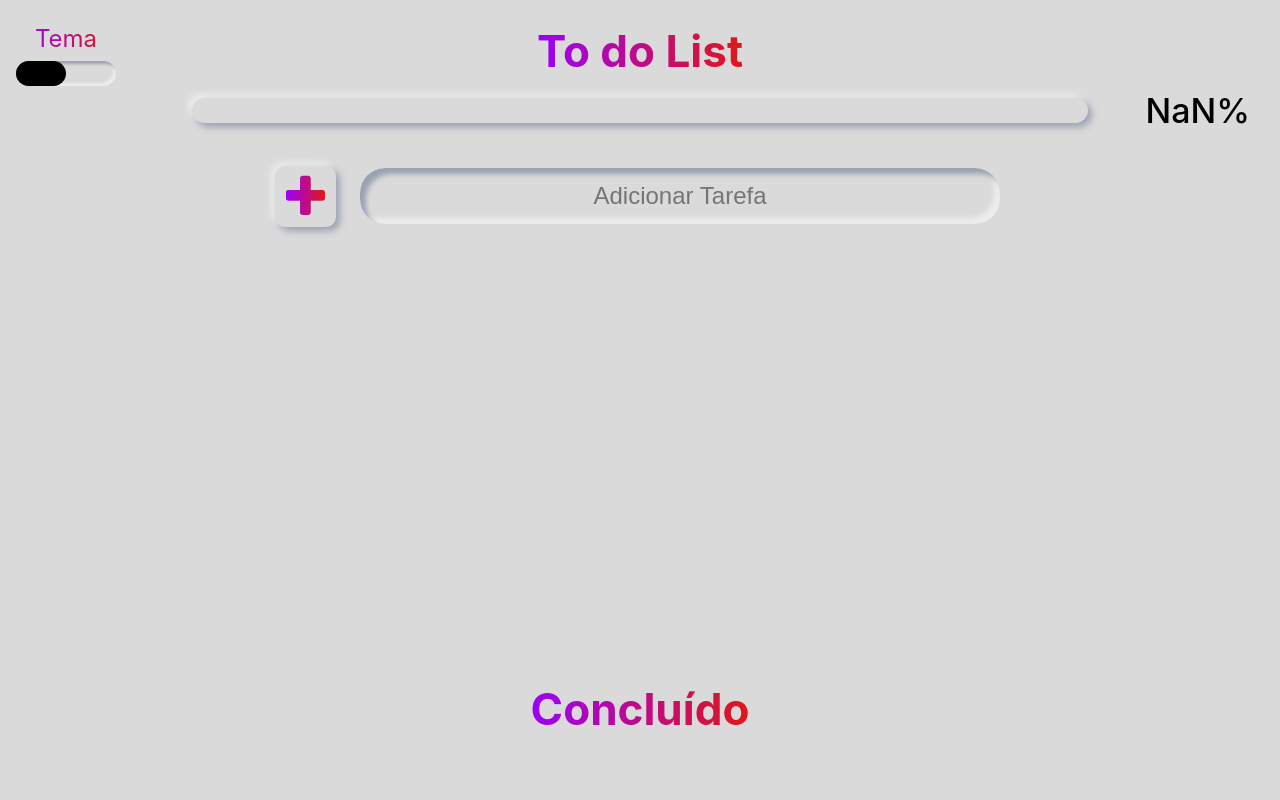
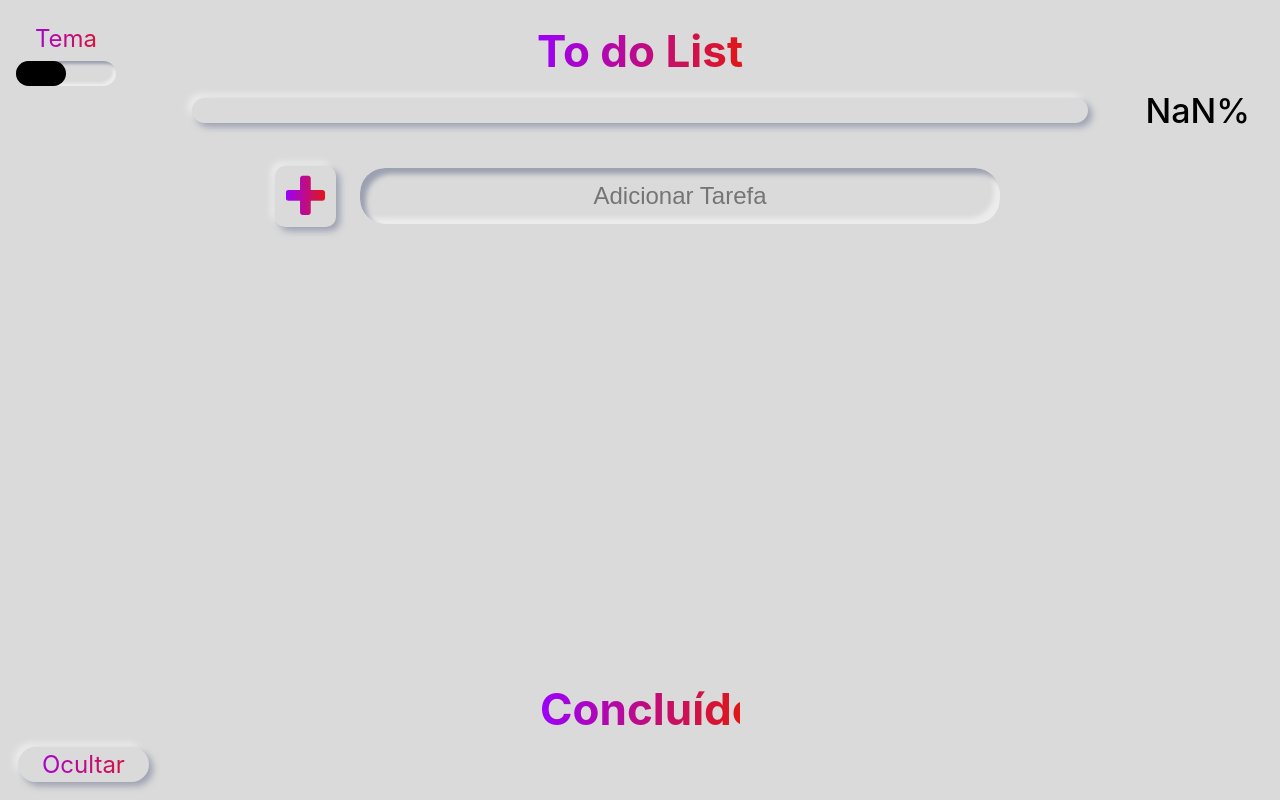
Before and after one commit to carlos-souza-dev/todolist, a React (Create React App) app: page / in a window 1280 px wide. Built offline with nearby package versions, Linux system fonts and the light colour scheme.

Commit message:
Func hideHandler add

```diff
--- a/src/App.js
+++ b/src/App.js
@@ -14,6 +14,11 @@ function App() {
   const [ list, setList ] = useState([]);
   const [ inputText, setInputText ] = useState('');
   const [ edit, setEdit ] = useState([]);
+  const [ hide, setHide ] = useState(false);
+
+  const hideHandler = () => {
+    setHide(!hide);
+  }
 
   return (
     <Container>
@@ -23,7 +28,8 @@ function App() {
         <Input setList={setList} list={list} setInputText={setInputText} inputText={inputText} edit={edit} setEdit={setEdit}/>
         <TodoList list={list} setList={setList} todos={list.length !== 0 ? list.filter((element) => element.done === false) : null} setEdit={setEdit}/>
       </Section>
-      <SectionDone>
+      <span onClick={hideHandler} className={`btn-hide ${hide ? "active-hide" : ""}`}>Ocultar</span>
+      <SectionDone hide={hide}>
       <h1>Concluído</h1>
         <TodoList list={list} setList={setList} todos={list.length !== 0 ? list.filter((element) => element.done === true)  : null} />
       </SectionDone>
--- a/src/components/Buttons/Plus/style.js
+++ b/src/components/Buttons/Plus/style.js
@@ -9,6 +9,7 @@ export const PlusS = styled.button`
     border-radius: 10px;
     text-align: center;
     transition: all linear 0.3s;
+    cursor: pointer;
 
     &:hover {
         box-shadow: 3px 3px 2px #9CA1B1, -3px -3px 2px rgba(255, 255, 255, 0.5);
--- a/src/components/Content/style.js
+++ b/src/components/Content/style.js
@@ -28,6 +28,7 @@ export const ContentS = styled.div`
         top: 50%;
         right: 18px;
         transform: translateY(-50%);
+        cursor: pointer;
     }
 `;
 
@@ -40,6 +41,7 @@ export const CheckS = styled.button`
     border-radius: 10px;
     text-align: center;
     transition: all linear 0.3s;
+    cursor: pointer;
 
     &:hover {
         box-shadow: 3px 3px 2px #9CA1B1, -3px -3px 2px rgba(255, 255, 255, 0.5);
@@ -66,15 +68,7 @@ export const CheckS = styled.button`
     }
 `;
 
-export const TrashS = styled.button`
-    width: 53.86px;
-    height: 53.86px;
-    background: #DADADA;
-    border: none;
-    box-shadow: 4px 4px 7px #9CA1B1, -4px -4px 7px rgba(255,255,255,0.5);
-    border-radius: 10px;
-    text-align: center;
-    transition: all linear 0.3s;
+export const TrashS = styled(CheckS)`
 
     &:hover {
         box-shadow: 3px 3px 2px #9CA1B1, -3px -3px 2px rgba(255, 255, 255, 0.5);
@@ -85,6 +79,10 @@ export const TrashS = styled.button`
         outline: none;
     }
 
+    &:active {
+        box-shadow: -2px -3px 0px #9CA1B1, 2px 3px 0px rgba(255, 255, 255, 0.5), inset -3px -3px 3px rgba(255, 255, 255, 0.5), inset 3px 3px 3px #9CA1B1;
+    }
+
     .fa-trash{
         color: red;
         font-size: 30px;
--- a/src/components/Section/style.js
+++ b/src/components/Section/style.js
@@ -18,6 +18,7 @@ export const SectionS = styled.article`
 `;
 
 export const SectionDone = styled(SectionS)`
+    display: ${({hide}) => `${hide ? "none" : "block"}`};
 
     div{
         color: grey;
@@ -29,6 +30,12 @@ export const SectionDone = styled(SectionS)`
     button {
         box-shadow: 3px 3px 2px #9CA1B1, -3px -3px 2px rgba(255, 255, 255, 0.5);
         animation: hide-content .5s ease;
+    }
+
+    h1 {
+        width: 200px;
+        display: block;
+        margin: 24px auto 0 auto;
     }
 
     @keyframes hide-content {
@@ -55,10 +62,41 @@ export const SectionDone = styled(SectionS)`
 `;
 
 export const Container = styled.main`
+    position: relative;
     min-height: 100vh;
     height: auto;
     background: #DADADA;
     display: flex;
     flex-direction: column;
     justify-content: space-between;
+
+    .btn-hide {
+        position: fixed;
+        padding: 3px 24px;
+        border-radius: 20px;
+        box-shadow: 4px 4px 7px #9CA1B1, -4px -4px 7px rgba(255,255,255,0.5);
+        background: linear-gradient(90deg,#9B00FA 0%,#E01717 100%);
+        -webkit-text-fill-color: transparent;
+        -webkit-background-clip: text;
+        font-size: 24px;
+        bottom: 18px;
+        left: 18px;
+        cursor: pointer;
+        transition: all linear 0.3s;
+
+        &:hover {
+            box-shadow: 3px 3px 2px #9CA1B1, -3px -3px 2px rgba(255, 255, 255, 0.5);
+            transition: all linear 0.3s;
+        }
+
+        &:active {
+        box-shadow: -2px -3px 0px #9CA1B1, 2px 3px 0px rgba(255, 255, 255, 0.5), inset -3px -3px 3px rgba(255, 255, 255, 0.5), inset 3px 3px 3px #9CA1B1;
+        }
+    }
+
+    .active-hide {
+        background: grey;
+        -webkit-text-fill-color: transparent;
+        -webkit-background-clip: text;
+    }
 `;
--- a/src/components/Theme/style.js
+++ b/src/components/Theme/style.js
@@ -22,6 +22,7 @@ export const ColorS = styled.div`
         box-shadow: inset 3px 3px 3px #9CA1B1, inset -3px -3px 3px rgba(255, 255, 255, 0.5);
         border-radius: 30px;
         position: relative;
+        cursor: pointer;
 
         &:after {
             content: '';
```
